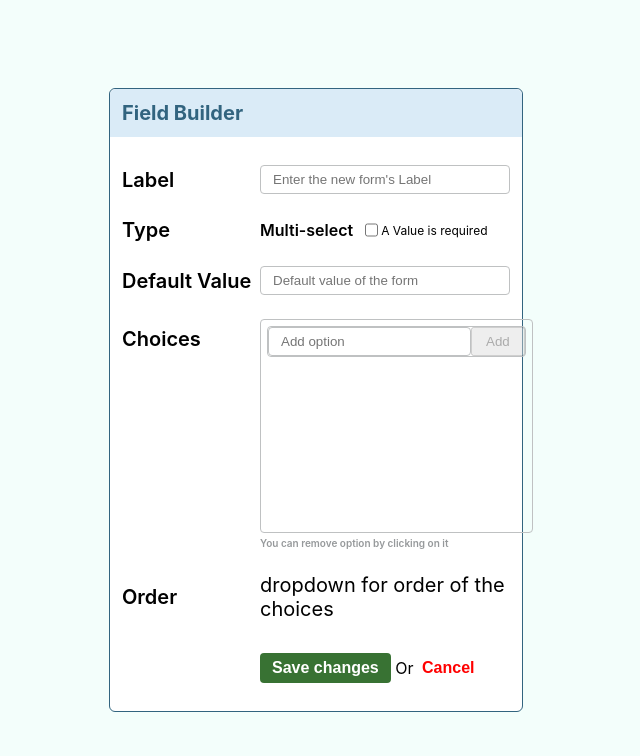
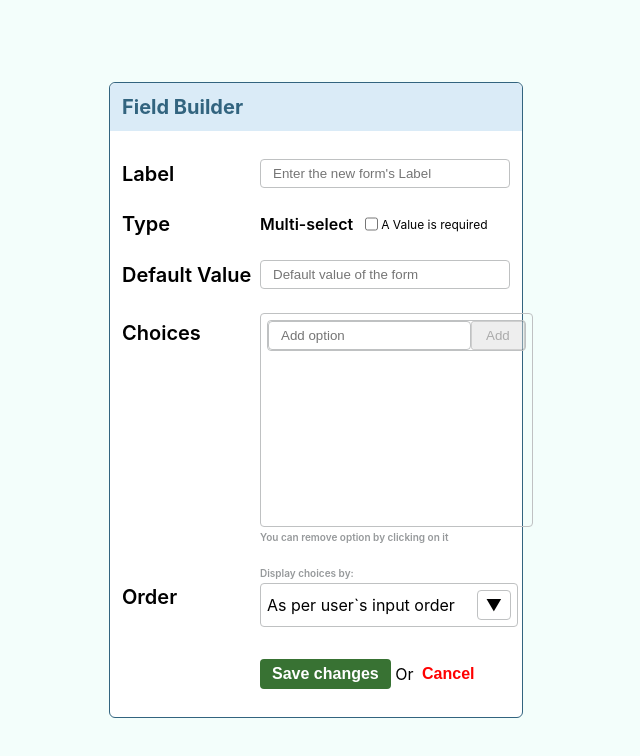
Before and after one commit to PMDimitrova/UI-task, a React (Create React App) app: page / in a window 1280 px wide. Shown: the top 756 px of the page, without its empty margins (324-964 px from the left). Built offline with nearby package versions, Linux system fonts and the light colour scheme.

Commit message:
Order Dropdown; Api call

```diff
--- a/package.json
+++ b/package.json
@@ -6,6 +6,7 @@
     "@testing-library/jest-dom": "^5.17.0",
     "@testing-library/react": "^13.4.0",
     "@testing-library/user-event": "^13.5.0",
+    "axios": "^1.6.7",
     "eslint": "^8.57.0",
     "prettier": "^3.2.5",
     "react": "^18.2.0",
--- a/src/components/ChoicesArea.js
+++ b/src/components/ChoicesArea.js
@@ -3,12 +3,9 @@ import { useState } from 'react';
 
 import Input from './Input';
 
-// TODO: the dropdown in OrderDropdown should trigger another order of the items here
-
 // BONUS: The database that stores this does not allow individual choices in the list of choices to be longer than 40 characters. Add client-side validation such that excess characters are visually distinct if the choice is longer than 40 characters. I.e., if a user enters the word that is longer than 40 characters, the characters above 40 would be highlighted in red.
 
-const ChoicesArea = () => {
-  const [choices, setChoices] = useState([]);
+const ChoicesArea = ({ choices, setChoices, setShouldRetriggerOrder }) => {
   const [typingChoice, setTypingChoice] = useState('');
   const [shouldShowInputError, setShouldShowInputError] = useState(false);
   const [shouldShowFullError, setShouldShowFullError] = useState(false);
@@ -28,6 +25,7 @@ const ChoicesArea = () => {
       if (!choices.includes(typingChoice) && typingChoice.trim()) {
         setChoices([...choices, typingChoice.trim()]);
         setTypingChoice('');
+        setShouldRetriggerOrder(true); //this would make the new entry to fall into the right place, if an order is chosen
       } else {
         if (typingChoice.trim()) {
           setShouldShowInputError(true);
--- a/src/components/FormContent.js
+++ b/src/components/FormContent.js
@@ -1,20 +1,70 @@
 import { Field, Form } from 'react-final-form';
 import styled from 'styled-components';
+import { useEffect } from 'react';
+import { useState } from 'react';
 
 import TypeFieldContent from './TypeFieldContent';
 import OrderDropdown from './OrderDropdown';
+import makePostRequest from '../services';
 import ChoicesArea from './ChoicesArea';
 import FormLine from './FormLine';
 import Input from './Input';
 
-// TODO: globally/LOCAL STORAGE: For the purpose of the demo, you may want the form to keep its values after the form is submitted. This helps demonstrate the prior requirement (that the default value is added).
+// TODO: Add Global State, so that we can avoid prop drilling; although it's not present at the moment
+
+const orderOfChoicesOptions = {
+  AZ: 'Alphabetical order',
+  ZA: 'Reverse alphabetical order',
+  user: 'As per user`s input order',
+};
 
 const FormContent = () => {
-  const onFormSubmit = props => {
-    // TODO: get all the data and send it as JSON
-    console.log('props: ', props);
-    console.log('form submitted ');
+  const [choices, setChoices] = useState([]);
+  const [checkboxMarked, setCheckboxMarked] = useState(false);
+  const [orderOfChoices, setOrderOfChoices] = useState(orderOfChoicesOptions.user);
+  const [shouldRetriggerOrder, setShouldRetriggerOrder] = useState(false);
+
+  const onFormSubmit = ({ formLabelField, defaultValueField }) => {
+    if (!choices.includes(defaultValueField)) {
+      choices.push(defaultValueField);
+      setShouldRetriggerOrder(true);
+    }
+
+    const shouldDisplayOptionsAlphabetically = orderOfChoices === orderOfChoicesOptions.AZ;
+
+    const dataForSending = {
+      label: formLabelField,
+      required: checkboxMarked,
+      choices: [...choices],
+      displayAlpha: shouldDisplayOptionsAlphabetically,
+      default: defaultValueField,
     };
+
+    console.log('dataForSending: ', dataForSending);
+
+    makePostRequest(dataForSending);
+  };
+
+  const clearOptions = () => {
+    setChoices([]);
+  };
+
+  useEffect(() => {
+    // If the user changes it to order of input, after they're sorted one time, we cannot reverse this;
+    // I think it would be overkill to store exactly the way the user has entered them
+
+    if (!(orderOfChoices === orderOfChoicesOptions.user)) {
+      const newOrderedOptions = [...choices];
+      newOrderedOptions.sort();
+
+      if (orderOfChoices === orderOfChoicesOptions.ZA) {
+        newOrderedOptions.reverse();
+      }
+
+      setChoices([...newOrderedOptions]);
+      setShouldRetriggerOrder(false);
+    }
+  }, [orderOfChoices, shouldRetriggerOrder]);
 
   return (
     <Wrap>
@@ -28,12 +78,12 @@ const FormContent = () => {
           }
 
           if (!defaultValueField) {
-            errors.defaultValueField = 'Required'; // TODO: required if not in choices field
+            errors.defaultValueField = 'Required';
           }
 
           return errors;
         }}
-        render={({ handleSubmit, invalid }) => (
+        render={({ handleSubmit, invalid, form }) => (
           <StyledForm onSubmit={handleSubmit} noValidate>
             <Field
               name="formLabelField"
@@ -58,11 +108,9 @@ const FormContent = () => {
               }}
             />
 
-            <Field
-              name="typeField"
-              render={() => {
-                return <FormLine fieldLabel="Type" content={<TypeFieldContent />} />;
-              }}
+            <FormLine
+              fieldLabel="Type"
+              content={<TypeFieldContent checkboxMarked={checkboxMarked} setCheckboxMarked={setCheckboxMarked} />}
             />
 
             <Field
@@ -88,39 +136,44 @@ const FormContent = () => {
               }}
             />
 
-            <Field
-              name="choicesField"
-              render={() => {
-                return (
             <FormLine
               fieldLabel="Choices"
               content={
                 <div>
-                        <ChoicesArea />
+                  <ChoicesArea
+                    choices={choices}
+                    setChoices={setChoices}
+                    setShouldRetriggerOrder={setShouldRetriggerOrder}
+                  />
                   <DisclaimerWrap>You can remove option by clicking on it</DisclaimerWrap>
                 </div>
               }
               shouldStretchDown
             />
-                );
-              }}
-            />
 
-            <Field
-              name="orderField"
-              render={() => {
-                return <FormLine fieldLabel="Order" content={<OrderDropdown />} />;
-              }}
+            <FormLine
+              fieldLabel="Order"
+              content={<OrderDropdown orderOfChoices={orderOfChoices} setOrderOfChoices={setOrderOfChoices} />}
             />
 
             <FormLine
               content={
                 <ButtonsWrap>
-                  <SubmitButton type="submit" $isDisabled={invalid} disabled={invalid}>
+                  <SubmitButton type="submit" $isDisabled={invalid || !choices.length} disabled={invalid}>
                     Save changes
                   </SubmitButton>
+
                   <div>&nbsp;Or&nbsp;</div>
-                  <CancelButton type="button">Cancel</CancelButton>
+
+                  <CancelButton
+                    type="button"
+                    onClick={() => {
+                      form.reset();
+                      clearOptions();
+                    }}
+                  >
+                    Cancel
+                  </CancelButton>
                 </ButtonsWrap>
               }
             />
--- a/src/components/OrderDropdown.js
+++ b/src/components/OrderDropdown.js
@@ -1,12 +1,101 @@
-// TODO: this will show option to order the items in Choices by alphabetical, reverse alphabetical, unordered
+import styled from 'styled-components';
+import { useState } from 'react';
 
-/* Options:
--placeholder : "Display choices by:"
--Alphabetical order
--Reverse alphabetical order
--The order they're put in
- */
+//this would be best to be in a separate file with other enums
+const orderOfChoicesOptions = {
+  AZ: 'Alphabetical order',
+  ZA: 'Reverse alphabetical order',
+  user: 'As per user`s input order',
+};
 
-const OrderDropdown = () => <div>dropdown for order of the choices</div>;
+const OrderDropdown = ({ orderOfChoices, setOrderOfChoices }) => {
+  const [showOptions, setShowOptions] = useState(false);
+
+  const onOptionClick = option => {
+    setOrderOfChoices(option);
+    setShowOptions(false);
+  };
+
+  return (
+    <Wrap>
+      <FieldHint>Display choices by:</FieldHint>
+
+      <Inner>
+        <div>{orderOfChoices}</div>
+        <Chevron onClick={() => setShowOptions(!showOptions)}>&#x25BC;</Chevron>
+
+        {showOptions && (
+          <OptionsWrap>
+            {Object.values(orderOfChoicesOptions).map(option => (
+              <Option onClick={() => onOptionClick(option)} key={option}>
+                {option}
+              </Option>
+            ))}
+          </OptionsWrap>
+        )}
+      </Inner>
+    </Wrap>
+  );
+};
 
 export default OrderDropdown;
+
+const Wrap = styled.div``;
+
+const FieldHint = styled.div`
+  margin-bottom: 4px;
+  font-size: 10px;
+  font-weight: 600;
+  color: #96999b;
+`;
+
+const Inner = styled.div`
+  display: flex;
+  position: relative;
+  flex-direction: row;
+  justify-content: space-between;
+  align-items: center;
+  width: 100%;
+  padding: 6px;
+  font-size: 16px;
+  border: 1px solid #bfc1c2;
+  border-radius: 4px;
+`;
+
+const Chevron = styled.div`
+  margin-left: 8px;
+  padding: 4px 8px;
+  border: 1px solid #bfc1c2;
+  border-radius: 4px;
+  user-select: none;
+
+  &:hover {
+    cursor: pointer;
+    background-color: #e6e6e7;
+    color: white;
+    transition:
+      background-color,
+      color 0.3s ease;
+  }
+`;
+
+const OptionsWrap = styled.div`
+  position: absolute;
+  top: 4px;
+  padding: 8px;
+  background-color: white;
+  border: 1px solid #bfc1c2;
+  border-radius: 4px;
+`;
+
+const Option = styled.div`
+  font-size: 16px;
+  padding: 2px 4px;
+  border-radius: 2px;
+  margin: 2px 0;
+
+  &:hover {
+    background-color: #d7d9d9;
+    cursor: pointer;
+  }
+`;
--- a/src/components/TypeFieldContent.js
+++ b/src/components/TypeFieldContent.js
@@ -11,11 +11,11 @@ Checkbox:
   the end user be required to pick a choice before they could submit the form.
   */
 
-const TypeFieldContent = () => (
+const TypeFieldContent = ({ checkboxMarked, setCheckboxMarked }) => (
   <Wrap>
     <TextWrap>Multi-select</TextWrap>
 
-    <input type="checkbox" />
+    <input type="checkbox" checked={checkboxMarked} onChange={() => setCheckboxMarked(!checkboxMarked)} />
     <SubTextWrap>A Value is required</SubTextWrap>
   </Wrap>
 );
--- /dev/null
+++ b/src/services.js
@@ -0,0 +1,12 @@
+import axios from 'axios';
+
+const makePostRequest = dataForSending => {
+  const JSONdata = JSON.stringify(dataForSending);
+  console.log('JSONdata: ', JSONdata);
+
+  return new Promise((resolve, reject) => {
+    axios.post('https://run.mocky.io/v3/950dc5bf-71bf-4134-bb6c-541e9fc68e8d', JSONdata).then(resolve).catch(reject);
+  });
+};
+
+export default makePostRequest;
```
Also changed, not shown: 1 other file (tests, documents, lock files or other folders). Lines whose indentation alone changed are shown as unchanged.
